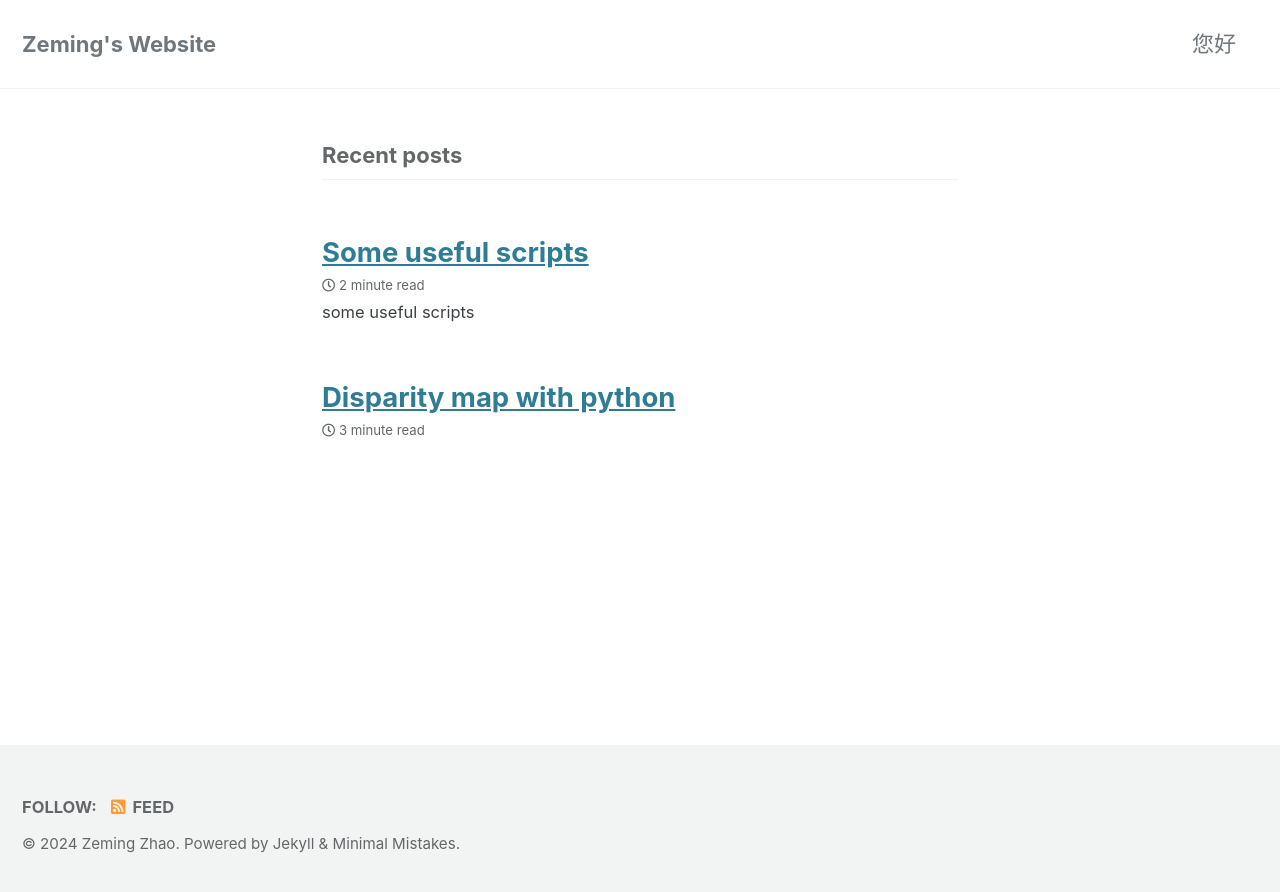
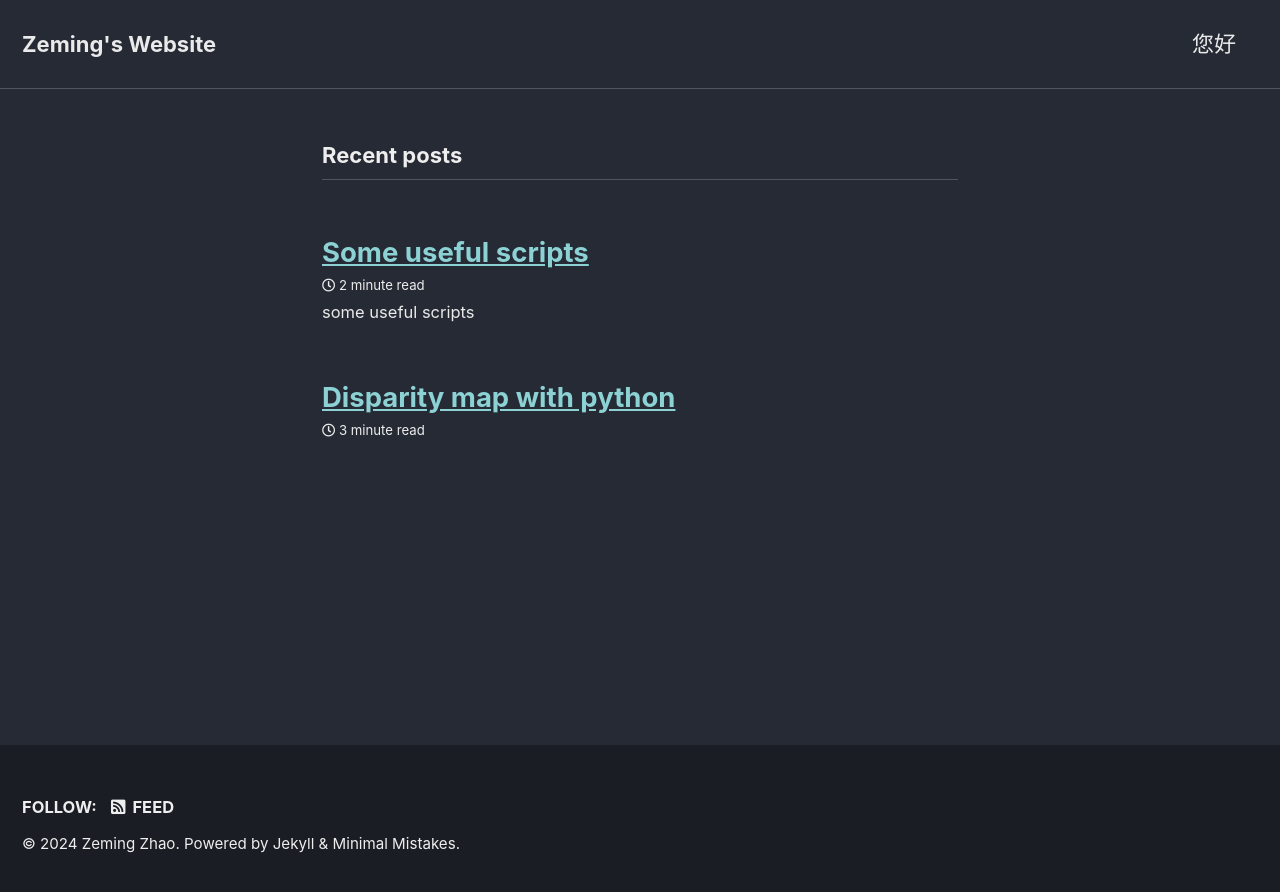
Before and after one commit to Sere1nz/Sere1nz.github.io, a Jekyll site: the page built from index.markdown, in a window 1280 px wide. Shown: the top 892 px of the page. Built offline with Jekyll 4.4.1, drawn with Linux system fonts in a browser that asks for light colours; cached includes are drawn as plain includes; the list of posts is cut into pages by our own code.

Commit message:
Update _config.yml

```diff
--- a/_config.yml
+++ b/_config.yml
@@ -12,11 +12,11 @@
 
 # theme                  : "minimal-mistakes-jekyll"
 # remote_theme           : "mmistakes/minimal-mistakes"
-minimal_mistakes_skin    : "default" # "air", "aqua", "contrast", "dark", "dirt", "neon", "mint", "plum", "sunrise"
+minimal_mistakes_skin    : "dark" # "air", "aqua", "contrast", "dark", "dirt", "neon", "mint", "plum", "sunrise"
 
 # Site Settings
 locale                   : "en-US"
-title                    : "Welcome"
+title                    : ""
 title_separator          : "-"
 subtitle                 : ""
 name                     : "Zeming Zhao"
```
